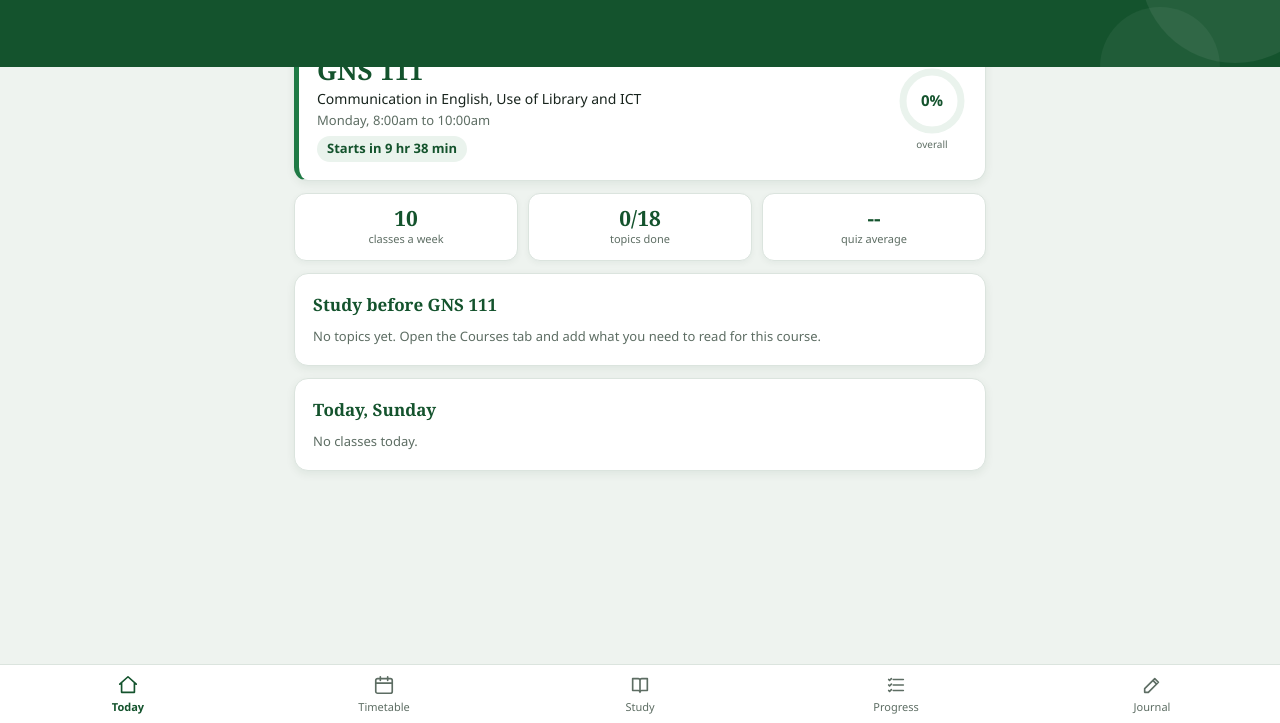
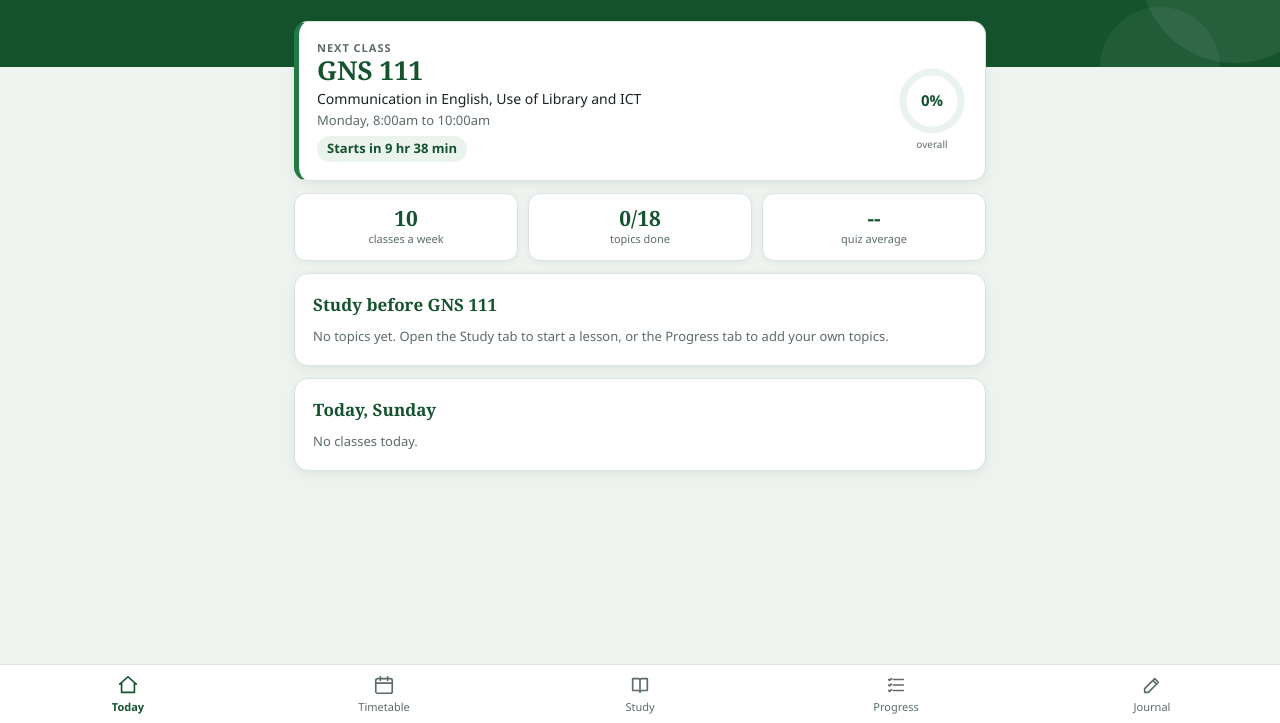
Before and after one commit to KautharNurudeen12/Study_Planner, a plain HTML site: page index.html in a window 1280 px wide. Shown: the part 77-800 px from the top of the page. Drawn offline with Linux system fonts and the light colour scheme.

Commit message:
Add files via upload

```diff
--- a/index.html
+++ b/index.html
@@ -65,6 +65,7 @@ body{background:#eef3ef}
 .top{position:relative;overflow:hidden;padding-bottom:70px}
 .top::before{content:"";position:absolute;right:-50px;top:-50px;width:190px;height:190px;border-radius:50%;background:rgba(255,255,255,.07)}
 .top::after{content:"";position:absolute;right:60px;bottom:-60px;width:120px;height:120px;border-radius:50%;background:rgba(255,255,255,.05)}
+main{position:relative;z-index:1}
 .top h1{font-size:25px;position:relative}.top small{position:relative}
 .card{border-radius:14px;padding:18px;box-shadow:0 3px 10px rgba(20,60,35,.07)}
 .tiles{display:flex;gap:10px;margin-bottom:12px}
@@ -143,7 +144,7 @@ function home(){
  var sv=Object.keys(S.scores||{}).map(function(k){return S.scores[k]}),qs=sv.length?Math.round(sv.reduce(function(a,x){return a+x.b/x.n},0)/sv.length*100)+"%":"--";
  h+='<div class="tiles"><div class="tile"><b>'+S.classes.length+'</b>classes a week</div><div class="tile"><b>'+o.d+'/'+o.n+'</b>topics done</div><div class="tile"><b>'+qs+'</b>quiz average</div></div>';
  h+='<div class="card"><h2>Study before '+esc(c.code)+'</h2>';
- if(!tp.length)h+='<div class="mu">No topics yet. Open the Courses tab and add what you need to read for this course.</div>';
+ if(!tp.length)h+='<div class="mu">No topics yet. Open the Study tab to start a lesson, or the Progress tab to add your own topics.</div>';
  else if(!open.length)h+='<div class="mu">Every topic for this course is done.</div>';
  else open.forEach(function(x){h+='<label class="item"><input class="cb" type="checkbox" data-c="'+esc(c.code)+'" data-id="'+x.id+'"><span class="t">'+esc(x.text)+'</span></label>'});
  var hasM=(window.MATERIALS||[]).some(function(m){return m.code===c.code});
```
